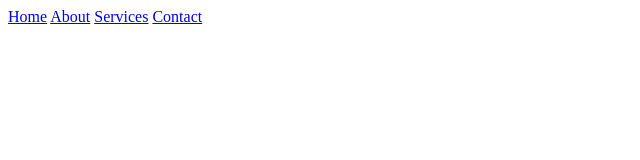
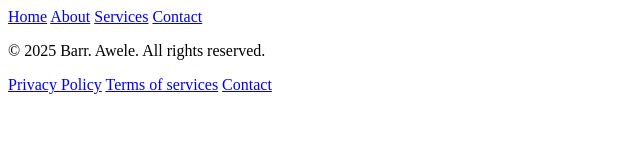
Before and after one commit to awels-m/GitVersionControlBasic1, a plain HTML site: page index.html in a window 1280 px wide. Shown: the whole page, without its empty margins (0-640 px from the left). Drawn offline with Linux system fonts and the light colour scheme.

Commit message:
this is the final submission for Jerry

```diff
--- a/index.html
+++ b/index.html
@@ -4,3 +4,21 @@
 	<a href="services.html">Services</a>
 	<a href="contact.html">Contact</a>
 </nav>
+
+
+
+
+
+
+
+
+
+
+<footer>
+	<p>&copy; 2025 Barr. Awele. All rights reserved.</p>
+	<p>
+	    <a href="privacy.html">Privacy Policy</a>
+	    <a href="terms.html">Terms of services</a>
+	    <a href="contact.html">Contact</a>
+	</p>
+</footer>
```
